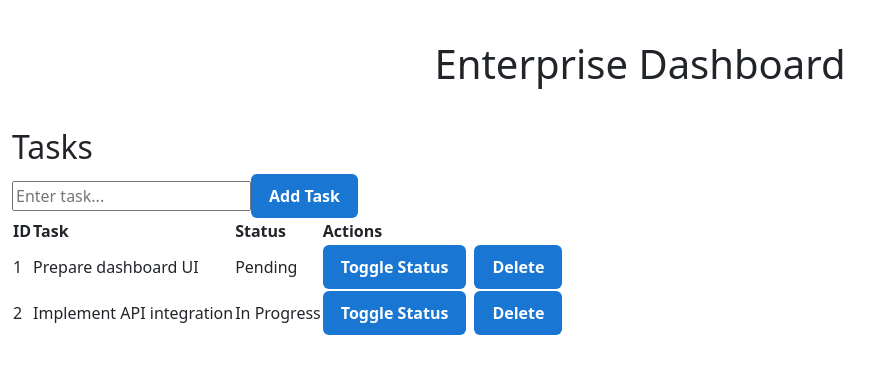
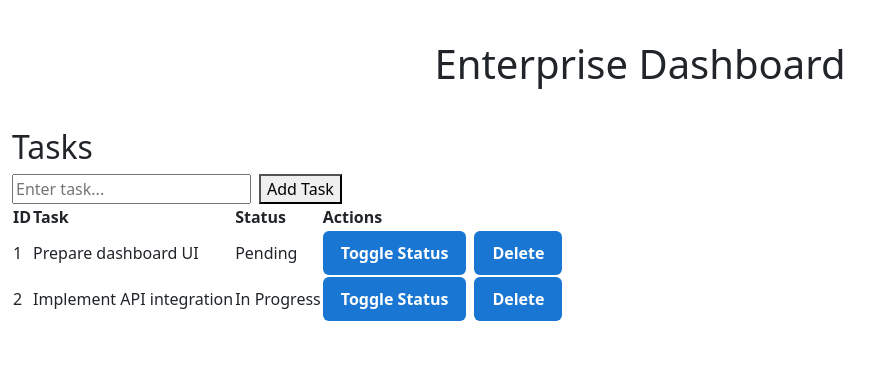
Before and after one commit to paulraj12/angular18-enterprise-dashboard, an Angular app: page /tasks in a window 1280 px wide. Shown: the top 374 px of the page, without its empty margins (0-894 px from the left). Built offline with nearby package versions, Linux system fonts and the light colour scheme.

Commit message:
some changes

```diff
--- a/src/app/features/tasks/tasks.component.html
+++ b/src/app/features/tasks/tasks.component.html
@@ -4,11 +4,11 @@
 
   <input type="text" placeholder="Enter task..." #taskInput />
 
-  <!-- <button (click)="newTask.set(taskInput.value); addTask(); taskInput.value=''">
+  <button (click)="newTask.set(taskInput.value); addTask(); taskInput.value=''">
     Add Task
-  </button> -->
+  </button>
 
-  <app-button label="Add Task" variant="primary" (clicked)="addTask()" taskInput.value=''></app-button>
+  <!-- <app-button label="Add Task" variant="primary" (clicked)="addTask()" taskInput.value=''></app-button> -->
 
 </div>
 
--- a/src/app/features/tasks/tasks.component.scss
+++ b/src/app/features/tasks/tasks.component.scss
@@ -1,3 +1,7 @@
 app-button {
   margin-right: 8px;
 }
+
+button {
+  margin-left: 8px;
+}
```
